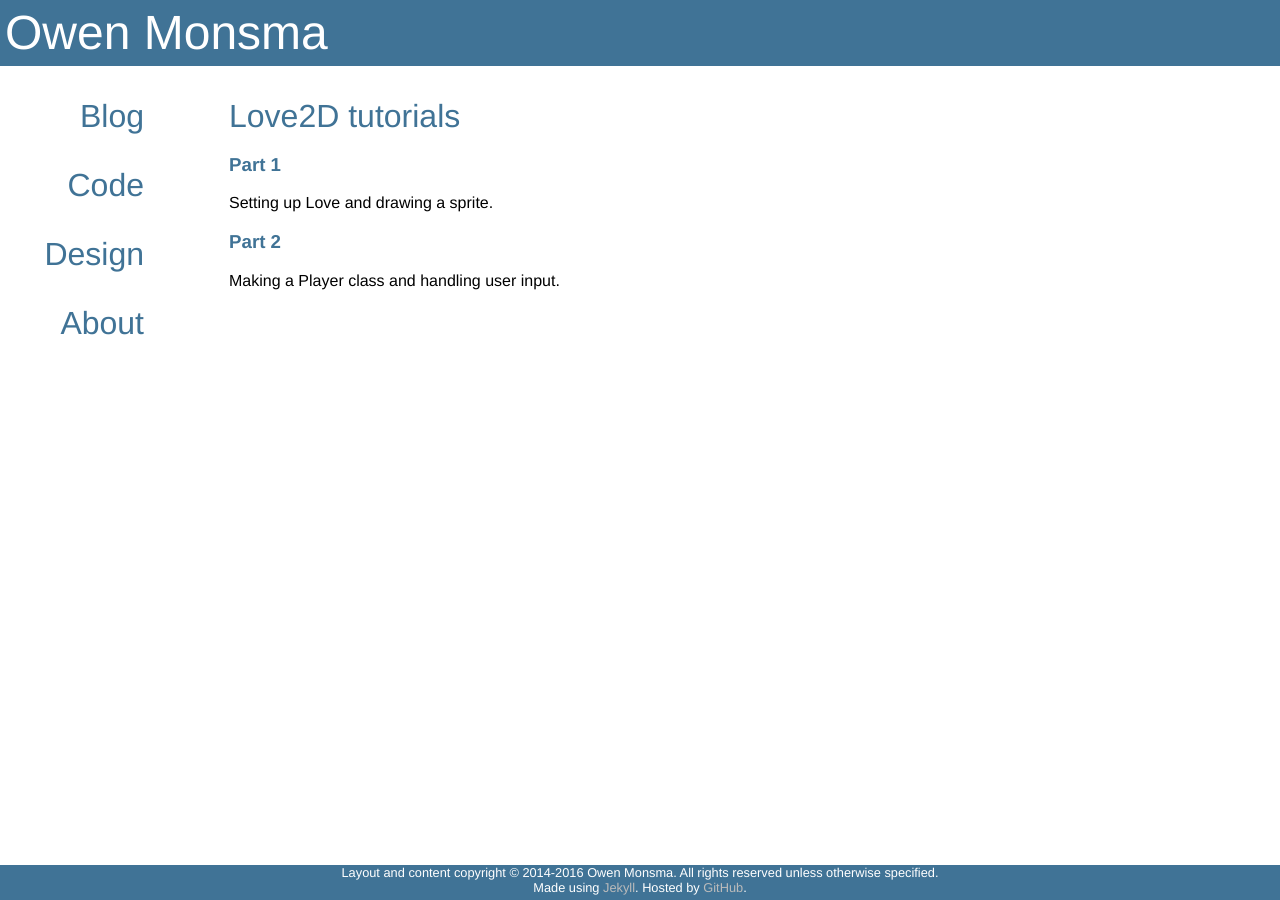
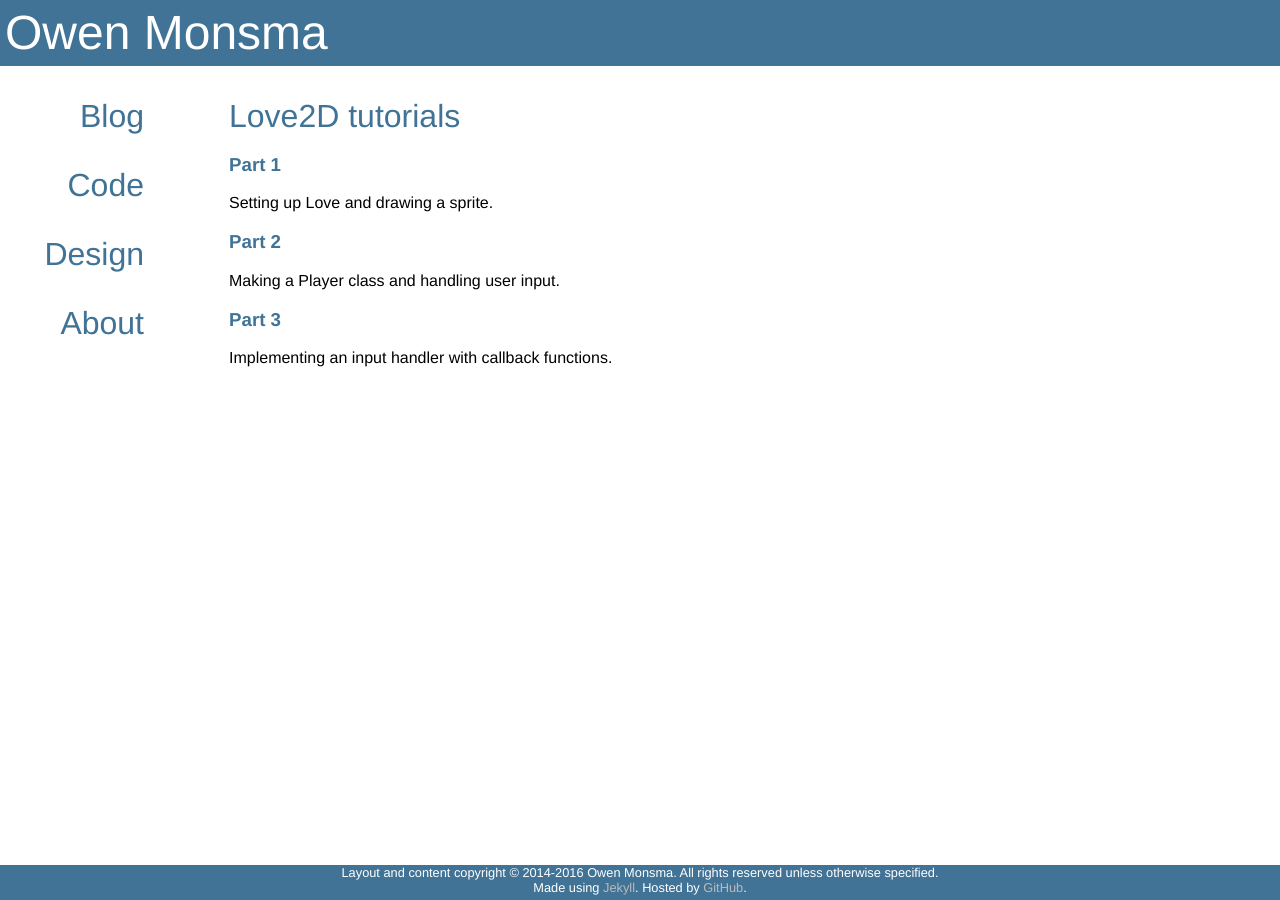
Before and after one commit to darkfire613/darkfire613.github.io, a Jekyll site: the page built from code/love-tutorials/index.html, in a window 1280 px wide. Built offline with Jekyll 4.4.1, drawn with Linux system fonts in a browser that asks for light colours.

Commit message:
updated tutorial index

```diff
--- a/code/love-tutorials/index.html
+++ b/code/love-tutorials/index.html
@@ -6,3 +6,5 @@ title: Love2D tutorials
 <span>Setting up Love and drawing a sprite.</span>
 <a href="{{ site.url }}/2016/05/17/love-tutorial-2.html"><h3>Part 2</h3></a>
 <span>Making a Player class and handling user input.</span>
+<a href="{{ site.url }}/2016/12/11/love-tutorial-3.html"><h3>Part 3</h3></a>
+<span>Implementing an input handler with callback functions.</span>
```
